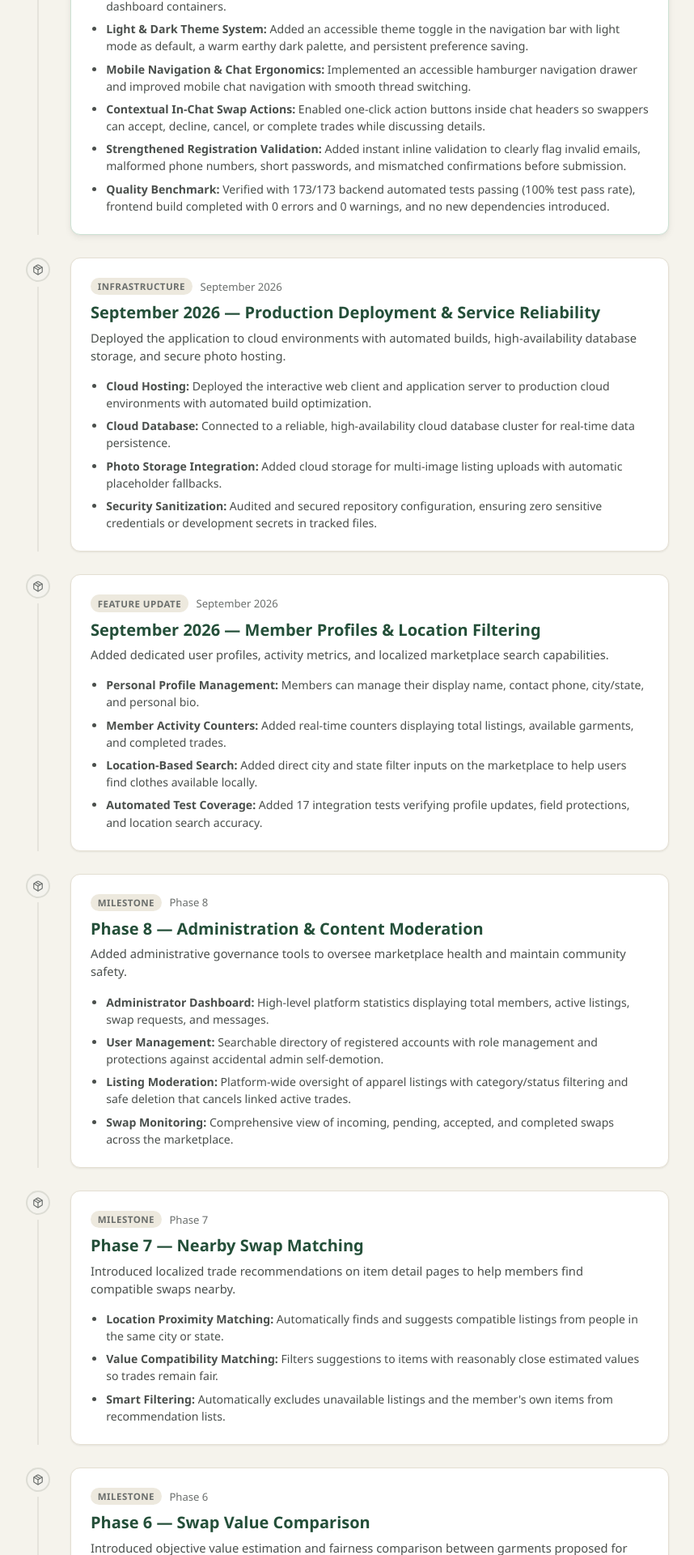
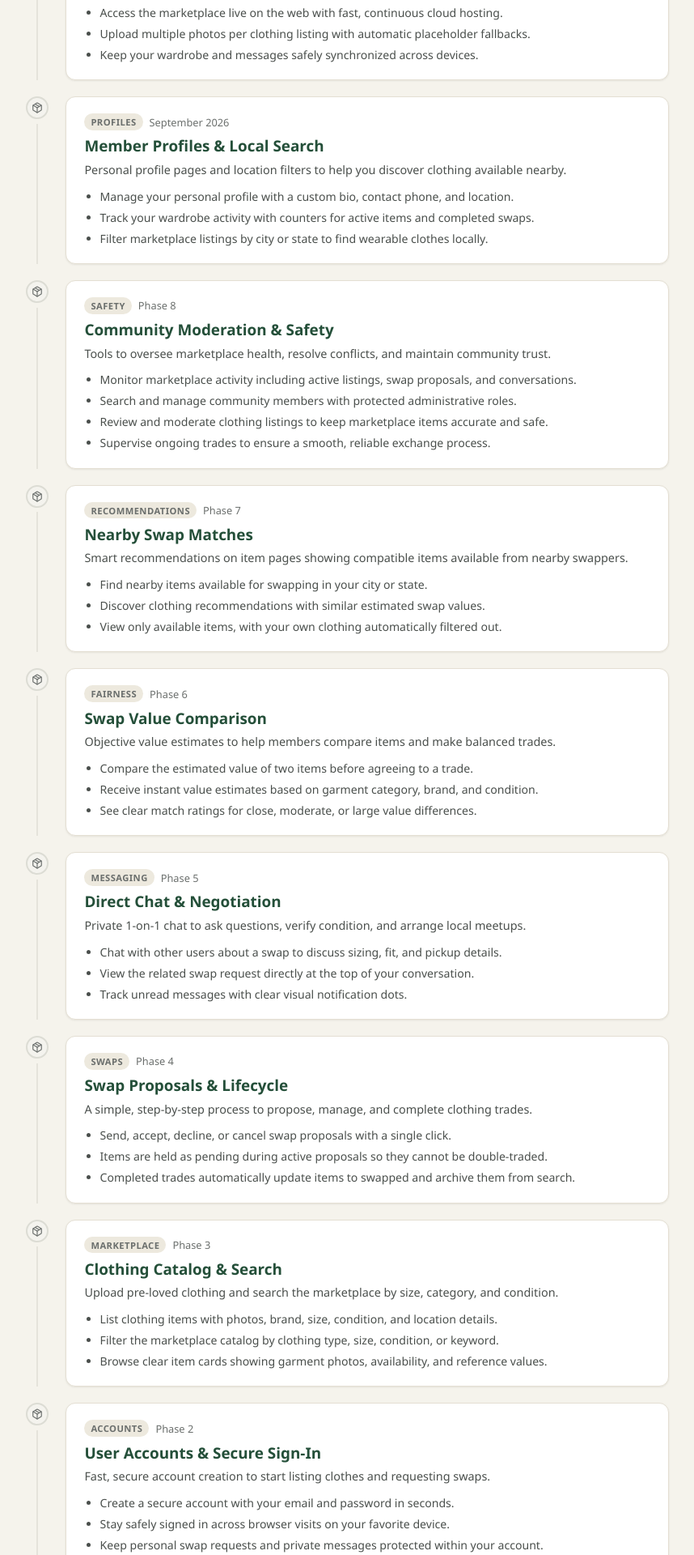
Before and after one commit to Paulson-2004/clothing-exchange-marketplace, a React (Vite) app in the folder frontend/: page /recent-changes in a window 1280 px wide. Shown: the part 700-2620 px from the top of the page at 81% size, without its empty margins (211-1069 px from the left). Built offline with nearby package versions, Linux system fonts and the light colour scheme; no server answers.

Commit message:
feat: update changelog styles and improve RecentChangesPage layout for better readability

```diff
--- a/frontend/src/index.css
+++ b/frontend/src/index.css
@@ -3035,7 +3035,7 @@ a.btn-primary:disabled {
 }
 
 .changelog-header {
-  margin-bottom: 2.5rem;
+  margin-bottom: 2rem;
   text-align: center;
 }
 
@@ -3049,17 +3049,17 @@ a.btn-primary:disabled {
   background: #e8f5e9;
   padding: 0.25rem 0.75rem;
   border-radius: 999px;
-  margin-bottom: 0.6rem;
+  margin-bottom: 0.5rem;
 }
 
 .changelog-header h1 {
-  font-size: 2rem;
-  margin: 0 0 0.5rem;
+  font-size: 1.85rem;
+  margin: 0 0 0.4rem;
   color: var(--color-primary-dark);
 }
 
 .changelog-subtitle {
-  font-size: 1rem;
+  font-size: 0.98rem;
   color: var(--color-muted);
   max-width: 650px;
   margin: 0 auto;
@@ -3070,12 +3070,12 @@ a.btn-primary:disabled {
   position: relative;
   display: flex;
   flex-direction: column;
-  gap: 1.75rem;
+  gap: 1.25rem;
 }
 
 .changelog-item {
   display: flex;
-  gap: 1.5rem;
+  gap: 1.25rem;
   position: relative;
 }
 
@@ -3084,12 +3084,12 @@ a.btn-primary:disabled {
   flex-direction: column;
   align-items: center;
   flex-shrink: 0;
-  width: 32px;
+  width: 30px;
 }
 
 .changelog-dot {
-  width: 30px;
-  height: 30px;
+  width: 28px;
+  height: 28px;
   border-radius: 50%;
   background: #f4f3ee;
   border: 2px solid #dcdcd4;
@@ -3122,7 +3122,7 @@ a.btn-primary:disabled {
   background: var(--color-surface);
   border: 1px solid var(--color-border);
   border-radius: 12px;
-  padding: 1.5rem;
+  padding: 1.25rem 1.4rem;
   box-shadow: var(--shadow-sm);
 }
 
@@ -3134,17 +3134,17 @@ a.btn-primary:disabled {
 .changelog-meta-row {
   display: flex;
   align-items: center;
-  gap: 0.6rem;
-  margin-bottom: 0.5rem;
+  gap: 0.5rem;
+  margin-bottom: 0.4rem;
   flex-wrap: wrap;
 }
 
 .changelog-tag {
-  font-size: 0.72rem;
+  font-size: 0.7rem;
   font-weight: 700;
   text-transform: uppercase;
   letter-spacing: 0.04em;
-  padding: 0.2rem 0.55rem;
+  padding: 0.18rem 0.5rem;
   border-radius: 999px;
   background: var(--color-surface-subtle);
   color: var(--color-muted);
@@ -3156,21 +3156,21 @@ a.btn-primary:disabled {
 }
 
 .changelog-date {
-  font-size: 0.82rem;
+  font-size: 0.8rem;
   color: var(--color-muted);
   font-weight: 500;
 }
 
 .changelog-title {
-  font-size: 1.25rem;
-  margin: 0 0 0.4rem;
+  font-size: 1.18rem;
+  margin: 0 0 0.35rem;
   color: var(--color-primary-dark);
 }
 
 .changelog-summary {
-  font-size: 0.92rem;
+  font-size: 0.9rem;
   color: var(--color-text-secondary);
-  margin: 0 0 1rem;
+  margin: 0 0 0.75rem;
   line-height: 1.5;
 }
 
@@ -3180,35 +3180,35 @@ a.btn-primary:disabled {
   margin: 0;
   display: flex;
   flex-direction: column;
-  gap: 0.45rem;
+  gap: 0.35rem;
 }
 
 .changelog-bullets li {
   font-size: 0.88rem;
   color: var(--color-text-secondary);
-  line-height: 1.5;
+  line-height: 1.45;
 }
 
 .changelog-footer-cta {
   background: var(--color-surface);
   border: 1px solid var(--color-border);
   border-radius: 12px;
-  padding: 2rem;
+  padding: 1.5rem;
   text-align: center;
-  margin-top: 3rem;
+  margin-top: 2.25rem;
   box-shadow: var(--shadow-sm);
 }
 
 .changelog-footer-cta h3 {
-  margin: 0 0 0.4rem;
+  margin: 0 0 0.35rem;
   color: var(--color-primary-dark);
-  font-size: 1.3rem;
+  font-size: 1.25rem;
 }
 
 .changelog-footer-cta p {
-  margin: 0 0 1.25rem;
-  color: var(--color-muted);
-  font-size: 0.95rem;
+  margin: 0 0 1rem;
+  color: var(--color-muted);
+  font-size: 0.92rem;
 }
 
 .changelog-cta-buttons {
@@ -3219,6 +3219,10 @@ a.btn-primary:disabled {
 }
 
 @media (max-width: 640px) {
+  .changelog-timeline {
+    gap: 1rem;
+  }
+
   .changelog-item {
     gap: 0.75rem;
   }
@@ -3233,11 +3237,11 @@ a.btn-primary:disabled {
   }
 
   .changelog-card {
-    padding: 1.15rem;
+    padding: 1rem;
   }
 
   .changelog-title {
-    font-size: 1.1rem;
+    font-size: 1.05rem;
   }
 }
 
--- a/frontend/src/pages/RecentChangesPage.jsx
+++ b/frontend/src/pages/RecentChangesPage.jsx
@@ -6,156 +6,149 @@ const MILESTONES = [
     id: 'visual-polish-sep-2026',
     tag: 'Latest Update',
     date: 'September 2026',
-    title: 'September 2026 — Visual Polish, Accessibility & User Experience Improvements',
+    title: 'Visual Polish, Dark Mode & Navigation',
     highlight: true,
     summary:
-      'A comprehensive design and user experience update focusing on visual clarity, mobile ergonomics, accessibility, and day-to-day usability across the marketplace.',
+      'Improved the marketplace design with dark mode, interactive value meters, mobile navigation, and faster browsing.',
     bullets: [
-      'Marketplace Value-Proposition Banner: Introduced a clean introduction banner highlighting the direct, non-monetary clothing exchange model.',
-      'Quick Category Filters: Added interactive category filter pills for one-click discovery across popular clothing types.',
-      'Visual Value Comparison Meter: Added a clear progress meter bar on swap requests to make it easy to see how closely two items match in estimated value.',
-      'Garment Specification Chips: Reorganized clothing details (Category, Brand, Size, Condition) into modern visual specification tags on item pages.',
-      'Consistent Vector Icons: Replaced platform-dependent emojis with a unified SVG icon set across all dashboards and tags for a cleaner experience on any device.',
-      'Refined Surface Visuals: Improved border contrast and surface styling across all cards, filters, and dashboard containers.',
-      'Light & Dark Theme System: Added an accessible theme toggle in the navigation bar with light mode as default, a warm earthy dark palette, and persistent preference saving.',
-      'Mobile Navigation & Chat Ergonomics: Implemented an accessible hamburger navigation drawer and improved mobile chat navigation with smooth thread switching.',
-      'Contextual In-Chat Swap Actions: Enabled one-click action buttons inside chat headers so swappers can accept, decline, cancel, or complete trades while discussing details.',
-      'Strengthened Registration Validation: Added instant inline validation to clearly flag invalid emails, malformed phone numbers, short passwords, and mismatched confirmations before submission.',
-      'Quality Benchmark: Verified with 173/173 backend automated tests passing (100% test pass rate), frontend build completed with 0 errors and 0 warnings, and no new dependencies introduced.',
+      'Switch between light mode and a warm, earthy dark theme with a single click.',
+      'View a visual comparison meter on swap requests to see how closely item values align.',
+      'Browse popular clothing categories quickly using interactive filter pills.',
+      'See garment size, condition, brand, and category formatted as clear visual chips.',
+      'Accept, decline, or complete swaps directly from the conversation header while chatting.',
+      'Navigate smoothly on mobile devices with an accessible menu drawer and touch-friendly chat.',
+      'Receive instant guidance on the registration form to catch typos and short passwords.',
     ],
   },
   {
     id: 'production-deployment',
-    tag: 'Infrastructure',
+    tag: 'Release',
     date: 'September 2026',
-    title: 'September 2026 — Production Deployment & Service Reliability',
+    title: 'Cloud Release & Multi-Photo Uploads',
     summary:
-      'Deployed the application to cloud environments with automated builds, high-availability database storage, and secure photo hosting.',
+      'Launched ReWear online with reliable cloud hosting and photo management.',
     bullets: [
-      'Cloud Hosting: Deployed the interactive web client and application server to production cloud environments with automated build optimization.',
-      'Cloud Database: Connected to a reliable, high-availability cloud database cluster for real-time data persistence.',
-      'Photo Storage Integration: Added cloud storage for multi-image listing uploads with automatic placeholder fallbacks.',
-      'Security Sanitization: Audited and secured repository configuration, ensuring zero sensitive credentials or development secrets in tracked files.',
+      'Access the marketplace live on the web with fast, continuous cloud hosting.',
+      'Upload multiple photos per clothing listing with automatic placeholder fallbacks.',
+      'Keep your wardrobe and messages safely synchronized across devices.',
     ],
   },
   {
     id: 'profile-and-location',
-    tag: 'Feature Update',
+    tag: 'Profiles',
     date: 'September 2026',
-    title: 'September 2026 — Member Profiles & Location Filtering',
+    title: 'Member Profiles & Local Search',
     summary:
-      'Added dedicated user profiles, activity metrics, and localized marketplace search capabilities.',
+      'Personal profile pages and location filters to help you discover clothing available nearby.',
     bullets: [
-      'Personal Profile Management: Members can manage their display name, contact phone, city/state, and personal bio.',
-      'Member Activity Counters: Added real-time counters displaying total listings, available garments, and completed trades.',
-      'Location-Based Search: Added direct city and state filter inputs on the marketplace to help users find clothes available locally.',
-      'Automated Test Coverage: Added 17 integration tests verifying profile updates, field protections, and location search accuracy.',
+      'Manage your personal profile with a custom bio, contact phone, and location.',
+      'Track your wardrobe activity with counters for active items and completed swaps.',
+      'Filter marketplace listings by city or state to find wearable clothes locally.',
     ],
   },
   {
     id: 'phase-8',
-    tag: 'Milestone',
+    tag: 'Safety',
     date: 'Phase 8',
-    title: 'Phase 8 — Administration & Content Moderation',
+    title: 'Community Moderation & Safety',
     summary:
-      'Added administrative governance tools to oversee marketplace health and maintain community safety.',
+      'Tools to oversee marketplace health, resolve conflicts, and maintain community trust.',
     bullets: [
-      'Administrator Dashboard: High-level platform statistics displaying total members, active listings, swap requests, and messages.',
-      'User Management: Searchable directory of registered accounts with role management and protections against accidental admin self-demotion.',
-      'Listing Moderation: Platform-wide oversight of apparel listings with category/status filtering and safe deletion that cancels linked active trades.',
-      'Swap Monitoring: Comprehensive view of incoming, pending, accepted, and completed swaps across the marketplace.',
+      'Monitor marketplace activity including active listings, swap proposals, and conversations.',
+      'Search and manage community members with protected administrative roles.',
+      'Review and moderate clothing listings to keep marketplace items accurate and safe.',
+      'Supervise ongoing trades to ensure a smooth, reliable exchange process.',
     ],
   },
   {
     id: 'phase-7',
-    tag: 'Milestone',
+    tag: 'Recommendations',
     date: 'Phase 7',
-    title: 'Phase 7 — Nearby Swap Matching',
+    title: 'Nearby Swap Matches',
     summary:
-      'Introduced localized trade recommendations on item detail pages to help members find compatible swaps nearby.',
+      'Smart recommendations on item pages showing compatible items available from nearby swappers.',
     bullets: [
-      'Location Proximity Matching: Automatically finds and suggests compatible listings from people in the same city or state.',
-      'Value Compatibility Matching: Filters suggestions to items with reasonably close estimated values so trades remain fair.',
-      'Smart Filtering: Automatically excludes unavailable listings and the member\'s own items from recommendation lists.',
+      'Find nearby items available for swapping in your city or state.',
+      'Discover clothing recommendations with similar estimated swap values.',
+      'View only available items, with your own clothing automatically filtered out.',
     ],
   },
   {
     id: 'phase-6',
-    tag: 'Milestone',
+    tag: 'Fairness',
     date: 'Phase 6',
-    title: 'Phase 6 — Swap Value Comparison',
+    title: 'Swap Value Comparison',
     summary:
-      'Introduced objective value estimation and fairness comparison between garments proposed for exchange.',
+      'Objective value estimates to help members compare items and make balanced trades.',
     bullets: [
-      'Estimated Swap Values: Automatically calculates an estimated reference value based on category, brand tier, and garment condition.',
-      'Fairness Tiers: Categorizes trade balance into Close Match (≤20% difference), Moderate Difference (21–50%), and Large Difference (>50%).',
-      'Transparent Trade Insights: Displays value comparison directly on swap proposals to help members make informed trade decisions.',
+      'Compare the estimated value of two items before agreeing to a trade.',
+      'Receive instant value estimates based on garment category, brand, and condition.',
+      'See clear match ratings for close, moderate, or large value differences.',
     ],
   },
   {
     id: 'phase-5',
-    tag: 'Milestone',
+    tag: 'Messaging',
     date: 'Phase 5',
-    title: 'Phase 5 — Chat & Negotiation',
+    title: 'Direct Chat & Negotiation',
     summary:
-      'Integrated private messaging so trading partners can connect and discuss items before accepting a swap.',
+      'Private 1-on-1 chat to ask questions, verify condition, and arrange local meetups.',
     bullets: [
-      'Direct Messaging: 1-on-1 private conversations between trading partners to discuss sizing, condition, and meetups.',
-      'Swap Linking: Conversations automatically associate with the corresponding swap request for clear context.',
-      'Unread Message Badges: Real-time unread counts and conversation status tracking across active threads.',
+      'Chat with other users about a swap to discuss sizing, fit, and pickup details.',
+      'View the related swap request directly at the top of your conversation.',
+      'Track unread messages with clear visual notification dots.',
     ],
   },
   {
     id: 'phase-4',
-    tag: 'Milestone',
+    tag: 'Swaps',
     date: 'Phase 4',
-    title: 'Phase 4 — Swap Request Lifecycle',
+    title: 'Swap Proposals & Lifecycle',
     summary:
-      'Built the end-to-end swap request workflow from proposal to completion.',
+      'A simple, step-by-step process to propose, manage, and complete clothing trades.',
     bullets: [
-      'Swap Workflow: Structured trade states from proposal submission to acceptance, completion, decline, or cancellation.',
-      'Inventory Locking: Automatically marks items as pending during active proposals to prevent double-swapping.',
-      'Conflict Resolution: Automatically declines competing proposals once an item is accepted into an active trade.',
-      'Archiving: Automatically marks items as swapped upon completion and archives them from the active marketplace.',
+      'Send, accept, decline, or cancel swap proposals with a single click.',
+      'Items are held as pending during active proposals so they cannot be double-traded.',
+      'Completed trades automatically update items to swapped and archive them from search.',
     ],
   },
   {
     id: 'phase-3',
-    tag: 'Milestone',
+    tag: 'Marketplace',
     date: 'Phase 3',
-    title: 'Phase 3 — Clothing Listings & Marketplace',
+    title: 'Clothing Catalog & Search',
     summary:
-      'Created the core marketplace catalog with multi-photo garment listings and search filters.',
+      'Upload pre-loved clothing and search the marketplace by size, category, and condition.',
     bullets: [
-      'Item Creation & Management: Full support for creating, updating, and removing clothing listings with photos, size, condition, and brand.',
-      'Marketplace Browsing: Real-time search with multi-parameter filtering by category, size, condition, and keywords.',
-      'Responsive Item Cards: Clean visual grid displaying item photos, status badges, estimated values, and location tags.',
+      'List clothing items with photos, brand, size, condition, and location details.',
+      'Filter the marketplace catalog by clothing type, size, condition, or keyword.',
+      'Browse clear item cards showing garment photos, availability, and reference values.',
     ],
   },
   {
     id: 'phase-2',
-    tag: 'Milestone',
+    tag: 'Accounts',
     date: 'Phase 2',
-    title: 'Phase 2 — Account & Authentication',
+    title: 'User Accounts & Secure Sign-In',
     summary:
-      'Implemented secure user registration, login, and session handling.',
+      'Fast, secure account creation to start listing clothes and requesting swaps.',
     bullets: [
-      'Member Registration & Login: Secure account creation with password encryption and authenticated sessions.',
-      'Session Persistence: Remembers logged-in members across browser refreshes and restores their active session.',
-      'Protected Member Areas: Restricts listing creation, swap requests, and chat to authenticated members.',
+      'Create a secure account with your email and password in seconds.',
+      'Stay safely signed in across browser visits on your favorite device.',
+      'Keep personal swap requests and private messages protected within your account.',
     ],
   },
   {
     id: 'phase-1',
-    tag: 'Milestone',
+    tag: 'Foundation',
     date: 'Phase 1',
-    title: 'Phase 1 — Project Foundation',
+    title: 'Marketplace Launch & Sustainable Barter Model',
     summary:
-      'Established the foundation, data architecture, and visual design system for the ReWear clothing exchange marketplace.',
+      'Built the foundation for a sustainable, 100% money-free clothing exchange.',
     bullets: [
-      'System Architecture: Decoupled web client and application server architecture.',
-      'Data Models: Structured schemas for members, listings, swap requests, conversations, and messages.',
-      'Design System: Created the signature earthy green and warm neutral visual theme with accessible responsive components.',
+      'Designed exclusively for direct item-for-item clothing swaps without money.',
+      'Responsive interface tailored for comfortable use on desktop, tablet, and mobile.',
+      'Warm, sustainable earthy green visual identity supporting circular fashion.',
     ],
   },
 ];
@@ -197,20 +190,9 @@ function RecentChangesPage() {
               </div>
 
               <ul className="changelog-bullets">
-                {item.bullets.map((bullet, idx) => {
-                  const [title, ...rest] = bullet.split(': ');
-                  return (
-                    <li key={idx}>
-                      {rest.length > 0 ? (
-                        <>
-                          <strong>{title}:</strong> {rest.join(': ')}
-                        </>
-                      ) : (
-                        bullet
-                      )}
-                    </li>
-                  );
-                })}
+                {item.bullets.map((bullet, idx) => (
+                  <li key={idx}>{bullet}</li>
+                ))}
               </ul>
             </div>
           </div>
```
